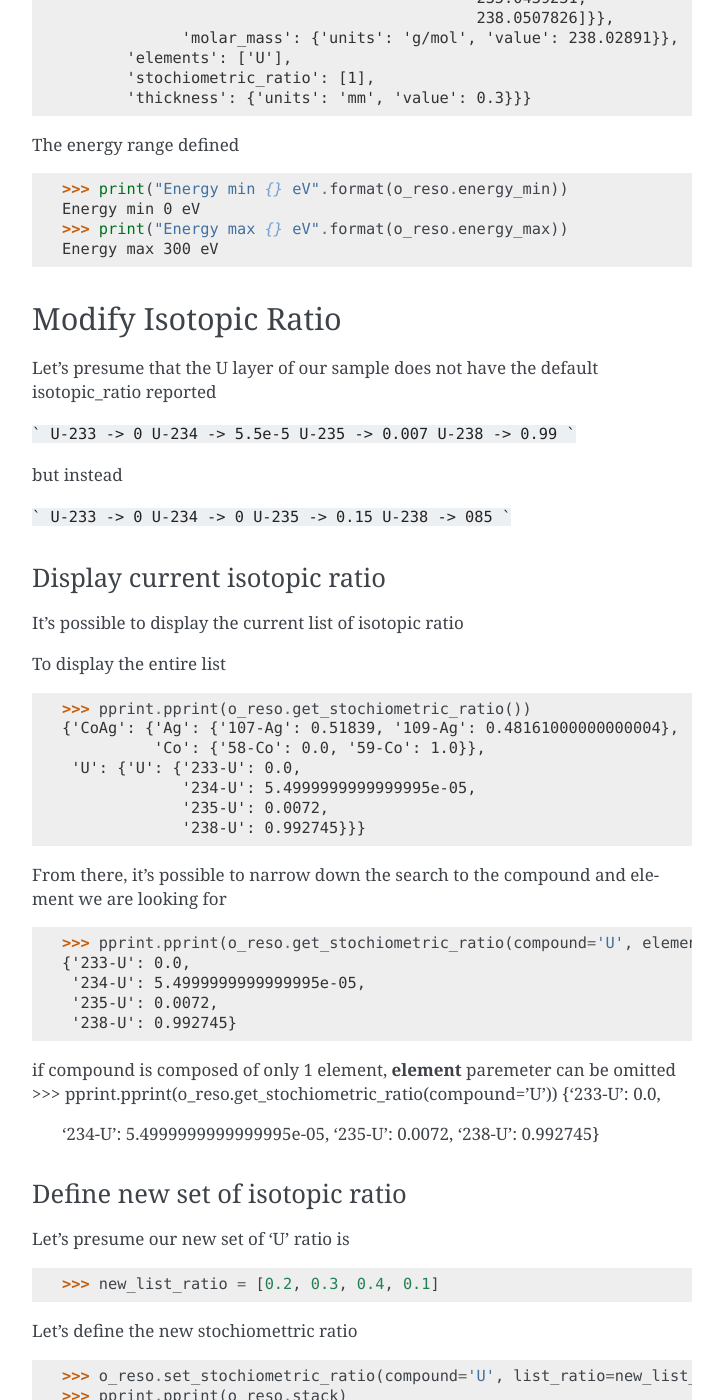
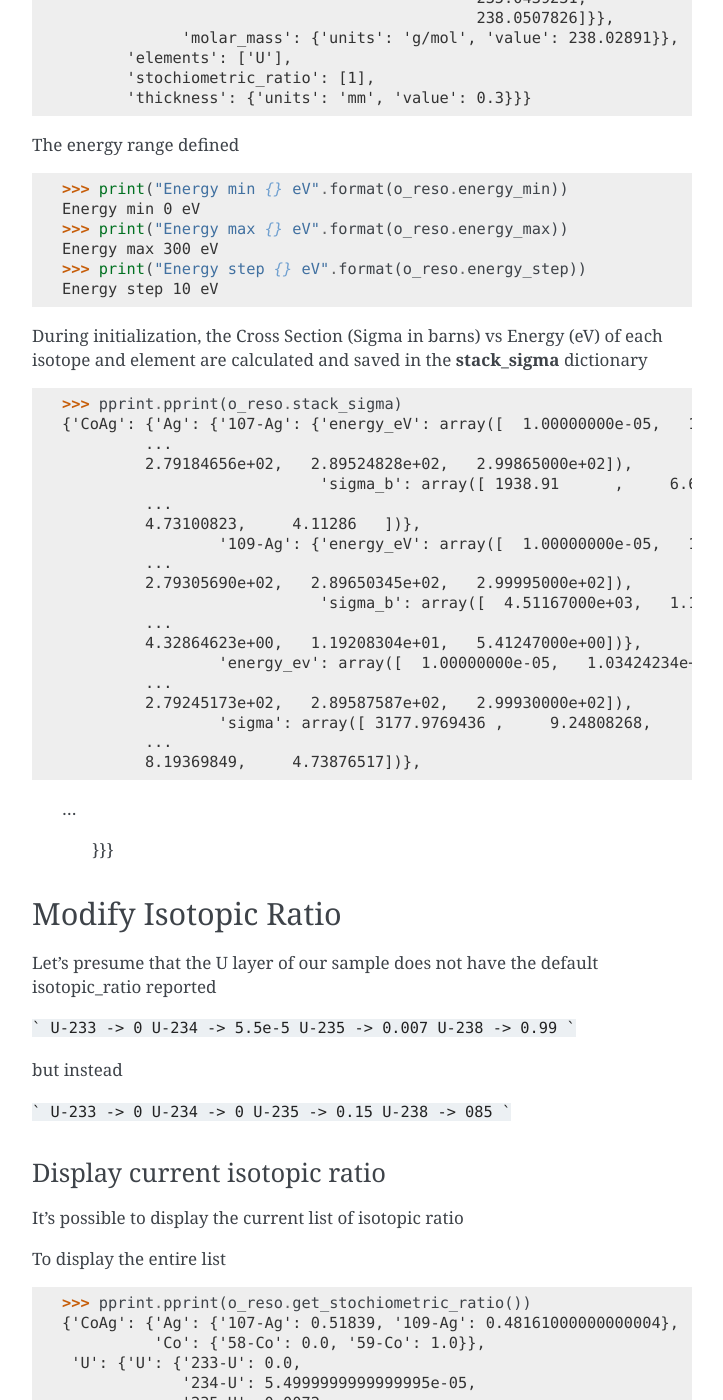
Before and after one commit to ornlneutronimaging/ImagingReso, a Sphinx documentation site: the page built from documentation/source/tutorial.rst, in a window 1280 px wide and 1400 px high, scrolled down 2103 px. Shown: the whole window, without its empty margins (388-1111 px from the left). Built offline with Sphinx 7.4.7, drawn with Linux system fonts in a browser that asks for light colours; some of the changed text lies outside the part shown.

Commit message:
Implemented doc, tutorial, unit test and code for get_sigma for element and isotopes

```diff
--- a/documentation/source/tutorial.rst
+++ b/documentation/source/tutorial.rst
@@ -32,13 +32,14 @@ example:
               },
          }
 
-Then you can now initialize the object as followed, in this case we use a energy range of 0 to 300 eV
+Then you can now initialize the object as followed, in this case we use a energy range of 0 to 300 eV with
+10 eV of energy step.
 
->>> o_reso = ImagingReso.Resonance(stack = _stack, energy_min=0, energy_max=300)
+>>> o_reso = ImagingReso.Resonance(stack = _stack, energy_min=0, energy_max=300, energy_step=10)
 
 It is also possible to define the layers (stack) one by one using their formula as demonstrated here
 
->>> o_reso = ImagingReso.Resonance()
+>>> o_reso = ImagingReso.Resonance(energy_min=0, energy_max=300, energy_step=10)
 >>> stack1 = 'CoAg'
 >>> thickness1 = 0.025
 >>> o_reso.add_layer(formula=stack1, thickness=thickness1)
@@ -107,6 +108,35 @@ The energy range defined
 Energy min 0 eV
 >>> print("Energy max {} eV".format(o_reso.energy_max))
 Energy max 300 eV
+>>> print("Energy step {} eV".format(o_reso.energy_step))
+Energy step 10 eV
+
+During initialization, the Cross Section (Sigma in barns) vs Energy (eV) of each isotope and
+element are calculated and saved in the **stack_sigma** dictionary
+
+>>> pprint.pprint(o_reso.stack_sigma)
+{'CoAg': {'Ag': {'107-Ag': {'energy_eV': array([  1.00000000e-05,   1.03401821e+01,   2.06803541e+01,
+         ...
+         2.79184656e+02,   2.89524828e+02,   2.99865000e+02]),
+                            'sigma_b': array([ 1938.91      ,     6.69765395,     6.9742027 ,     5.28153402,
+         ...
+         4.73100823,     4.11286   ])},
+                 '109-Ag': {'energy_eV': array([  1.00000000e-05,   1.03446648e+01,   2.06893197e+01,
+         ...
+         2.79305690e+02,   2.89650345e+02,   2.99995000e+02]),
+                            'sigma_b': array([  4.51167000e+03,   1.19932847e+01,   5.51138934e+00,
+         ...
+         4.32864623e+00,   1.19208304e+01,   5.41247000e+00])},
+                 'energy_ev': array([  1.00000000e-05,   1.03424234e+01,   2.06848369e+01,
+         ...
+         2.79245173e+02,   2.89587587e+02,   2.99930000e+02]),
+                 'sigma': array([ 3177.9769436 ,     9.24808268,     6.26969716,    64.29044465,
+         ...
+         8.19369849,     4.73876517])},
+
+         ...
+
+          }}}
 
 Modify Isotopic Ratio
 #####################
```
Also changed, not shown: 8 other files.
